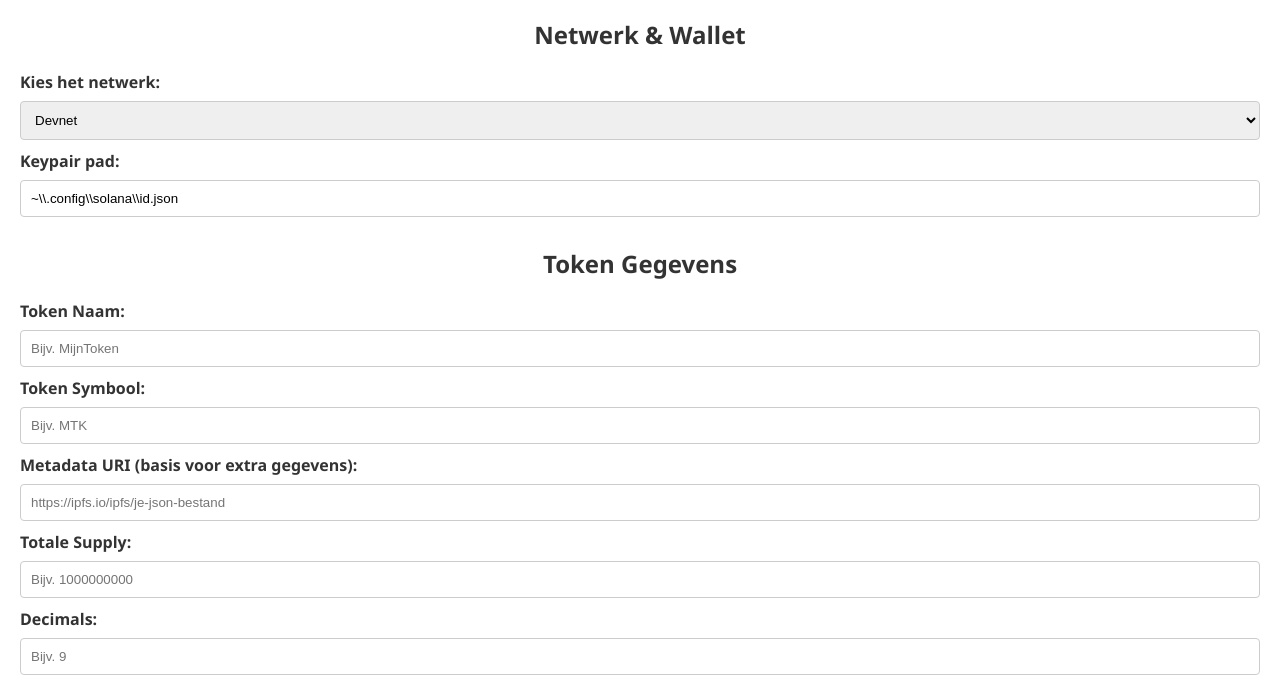
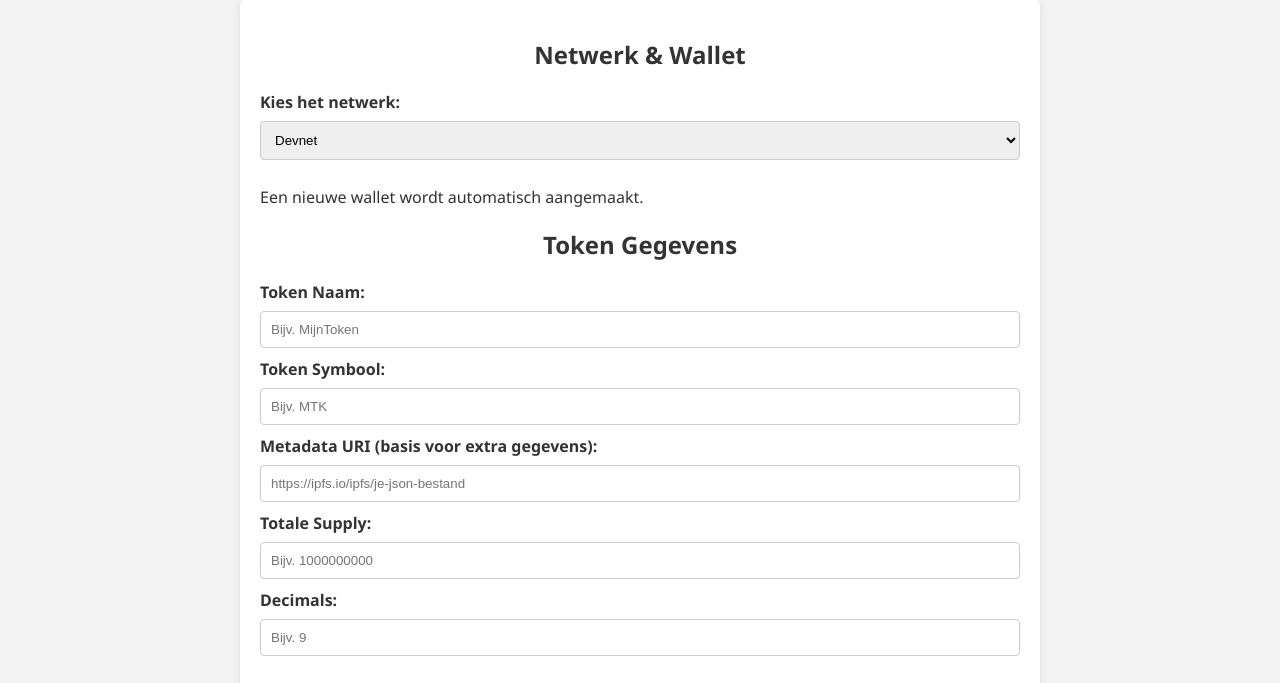
Before and after one commit to tr4m0ryp/DEX_CoinGen, a plain HTML site: page public/index.html in a window 1280 px wide. Shown: the part 106-789 px from the top of the page. Drawn offline with Linux system fonts and the light colour scheme.

Commit message:
Update index.html

```diff
--- a/public/index.html
+++ b/public/index.html
@@ -6,9 +6,9 @@
   <link rel="stylesheet" href="style.css">
 </head>
 <body>
+  <div class="container">
     <h1>Advanced Solana Token Creator</h1>
     <form id="tokenForm" method="POST" action="/create-token" enctype="multipart/form-data">
-
       <div class="section">
         <h2>Netwerk & Wallet</h2>
         <label for="network">Kies het netwerk:</label>
@@ -16,10 +16,7 @@
           <option value="devnet">Devnet</option>
           <option value="mainnet-beta">Mainnet-beta</option>
         </select>
-
-      <label for="keypairPath">Keypair pad:</label>
-      <!-- Op Windows vervang "~" door je gebruikersmap, bijvoorbeeld C:\Users\JouwGebruikersnaam -->
-      <input type="text" name="keypairPath" id="keypairPath" value="~\\.config\\solana\\id.json" required>
+        <p>Een nieuwe wallet wordt automatisch aangemaakt.</p>
       </div>
 
       <div class="section">
@@ -53,11 +50,11 @@
         <h2>Token Distributie</h2>
         <label for="userWallet">Jouw walletadres (70% tokens worden hierheen gestuurd):</label>
         <input type="text" name="userWallet" id="userWallet" placeholder="Bijv. jouw wallet address" required>
-
         <p>Er wordt automatisch een deposit-adres gegenereerd voor extra SOL-voorziening. Dit adres zie je in het resultaat.</p>
       </div>
 
       <button type="submit">Maak Token</button>
     </form>
+  </div>
 </body>
 </html>
```
Lines whose indentation alone changed are shown as unchanged.
